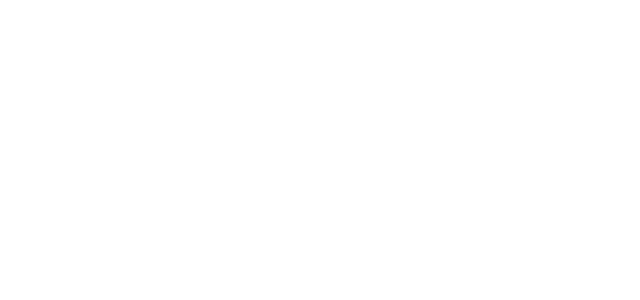
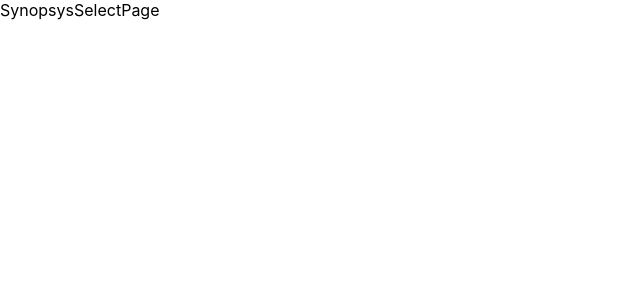
Before and after one commit to 2022-SMHRD-SW-DataDesign-1/four-leaf-clover, a React (Create React App) app in the folder front-end/fortoon/: page /Synopsys in a window 1280 px wide. Before the commit this address had no page. Shown: the top 300 px of the page, without its empty margins (0-640 px from the left). Built offline with nearby package versions, Linux system fonts and the light colour scheme.

Commit message:
2023-01-31 조영찬 SynopsysPage 추가

```diff
--- a/front-end/fortoon/src/component/route/RouterComponent.jsx
+++ b/front-end/fortoon/src/component/route/RouterComponent.jsx
@@ -2,6 +2,7 @@
 import { BrowserRouter, Route, Routes } from 'react-router-dom'
 import TagPage from '../webtoon/TagPage';
 import TestInfo from '../webtoon/TestInfo';
+import SysnopsysPage from '../webtoon/SynopsysSelectPage'
 
 const AppRouter = () => {
     return (
@@ -10,6 +11,7 @@
                 <Routes>
                     <Route path="/" element={<TestInfo />} />
                     <Route path="/TagPage" element={<TagPage />} />
+                    <Route path="/Synopsys" element={<SysnopsysPage />} />
                 </Routes>
             </BrowserRouter>
         </div>
--- /dev/null
+++ b/front-end/fortoon/src/component/webtoon/SynopsysSelectPage.jsx
@@ -0,0 +1,12 @@
+import React from 'react'
+
+const SynopsysSelectPage = () => {
+
+
+
+    return (
+        <div>SynopsysSelectPage</div>
+    )
+}
+
+export default SynopsysSelectPage
```
